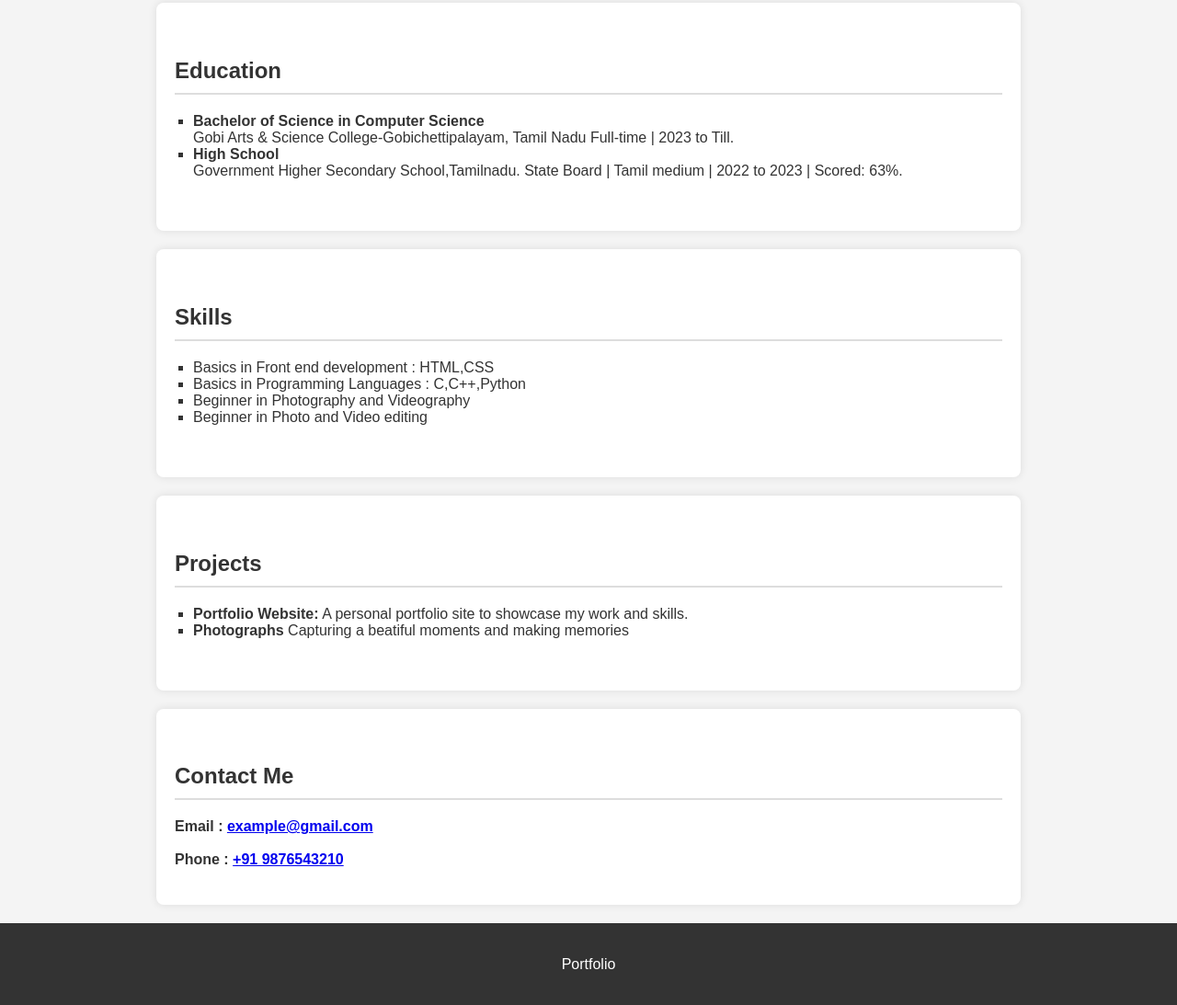
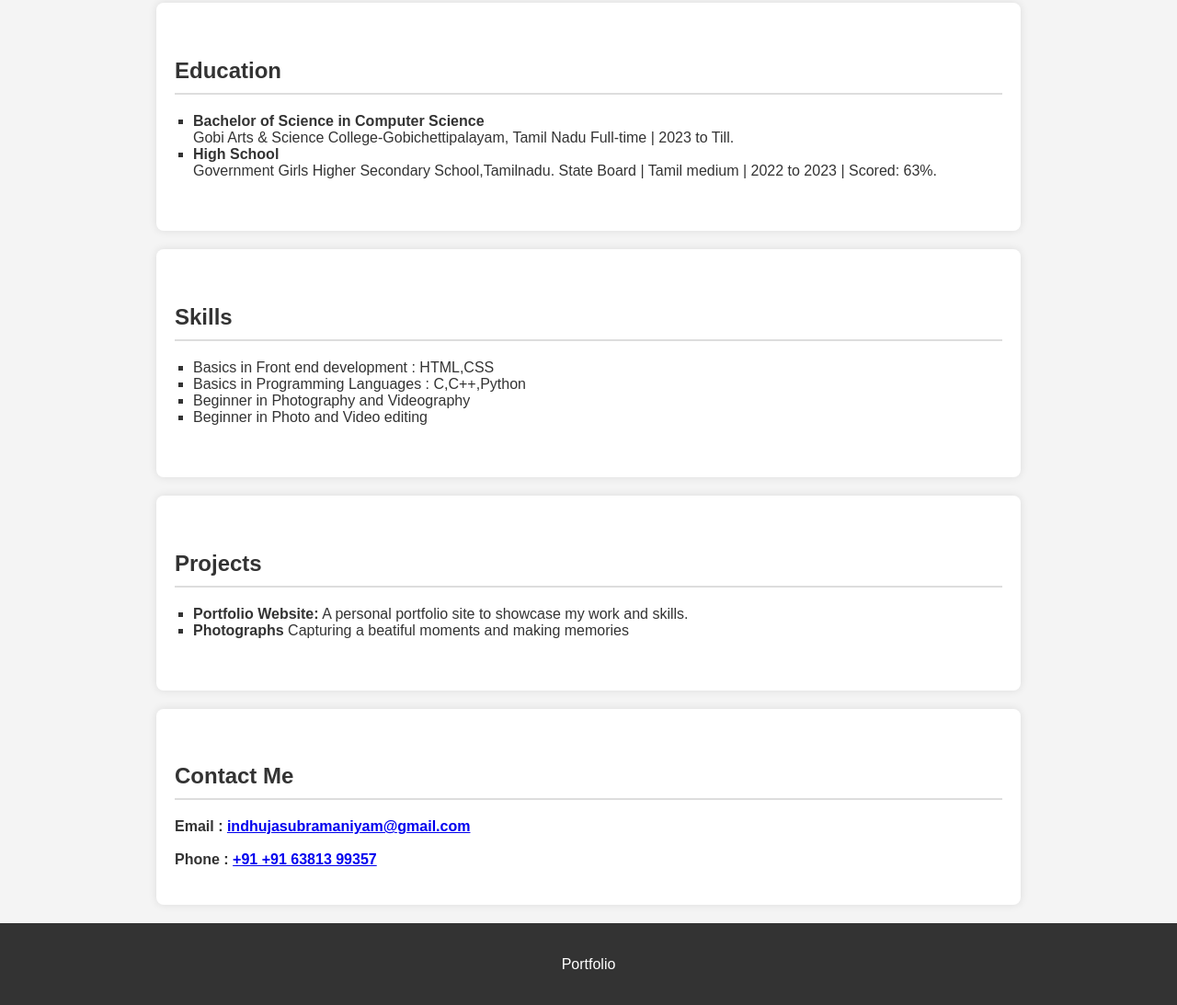
Before and after one commit to S61205/Portfolio1, a plain HTML site: page index.html in a window 1280 px wide. Shown: the part 449-1542 px from the top of the page at 92% size. Drawn offline with Linux system fonts and the light colour scheme.

Commit message:
Update index.html

```diff
--- a/index.html
+++ b/index.html
@@ -3,7 +3,7 @@
 <head>
   <meta charset="UTF-8">
   <meta name="viewport" content="width=device-width, initial-scale=1">
-  <title>Your Name - Portfolio</title>
+  <title>Indhuja - Portfolio</title>
   <style>
     body {
       font-family: Arial, sans-serif;
@@ -113,7 +113,7 @@
 <body>
 
   <header>
-    <h1>Name of user </h1>
+    <h1>Indhuja.S</h1>
     <p>Front end developer | Photographer | Editor</p>
   </header>
 
@@ -138,7 +138,7 @@
       <li><strong>Bachelor of Science in Computer Science</strong><br>Gobi Arts & Science College-Gobichettipalayam, Tamil Nadu
                Full-time | 2023 to Till.
 </li>
-      <li><strong>High School</strong><br>Government  Higher Secondary School,Tamilnadu.
+      <li><strong>High School</strong><br>Government Girls Higher Secondary School,Tamilnadu.
                 State Board | Tamil medium | 2022 to 2023 | Scored: 63%.
 </li>
     </ul>
@@ -166,8 +166,8 @@
 
   <section id="contact">
     <h2>Contact Me</h2>
-    <b>Email : <a href="mailto:example@gmail.com"> example@gmail.com</a></b><br><br>
-    <b>Phone : <a href="tel:+91 00000000">+91 9876543210</a></b>
+    <b>Email : <a href="mailto:indhujasubramaniyam@gmail.com"> indhujasubramaniyam@gmail.com</a></b><br><br>
+    <b>Phone : <a href="tel:+91 +91 63813 99357">+91 +91 63813 99357</a></b>
 
   </section>
 
```
